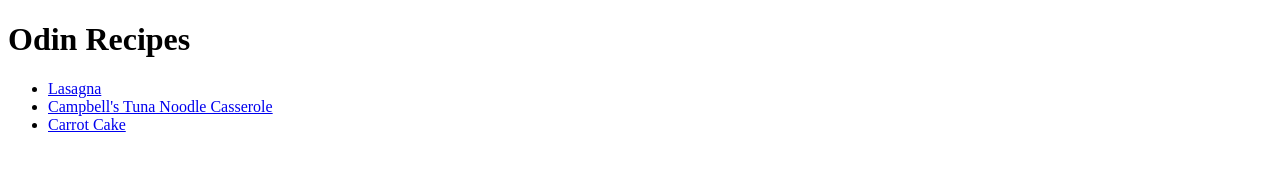
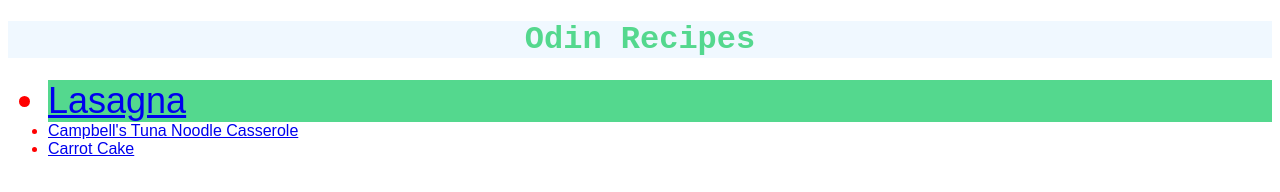
Before and after one commit to willcote/odin-recipes, a plain HTML site: page index.html in a window 1280 px wide. Drawn offline with Linux system fonts and the light colour scheme.

Commit message:
add stylesheet, practice styling

```diff
--- a/index.html
+++ b/index.html
@@ -4,12 +4,13 @@
     <head>
         <meta charset="utf-8">
         <title>Odin Recipes</title>
+        <link rel="stylesheet" href="style.css">
     </head>
 
     <body>
         <h1>Odin Recipes</h1>
         <ul>
-            <li><a href="recipes/lasagna.html">Lasagna</a></li>
+            <li class="lasagna"><a href="recipes/lasagna.html">Lasagna</a></li>
             <li><a href="recipes/campbells-tuna-noodle-casserole.html">Campbell's Tuna Noodle Casserole</a></li>
             <li><a href="recipes/carrot-cake.html">Carrot Cake</a></li>
         </ul>
--- /dev/null
+++ b/style.css
@@ -0,0 +1,23 @@
+body {
+  font-family: "Courier New", Courier, monospace;
+}
+
+h1 {
+  font-weight: 800;
+  font-size: 32px;
+  color: rgb(84, 216, 142);
+  text-align: center;
+  background-color: aliceblue;
+}
+
+li {
+  font-family: sans-serif;
+  font-size: 16px;
+  color: red;
+}
+
+.lasagna {
+  background-color: rgb(84, 216, 142);
+  font-size: 36px;
+  font-weight: 100;
+}
```
Also changed, not shown: recipes/campbells-tuna-noodle-casserole.html (+1 -0 lines), recipes/carrot-cake.html (+1 -0 lines), recipes/lasagna.html (+2 -0 lines).
